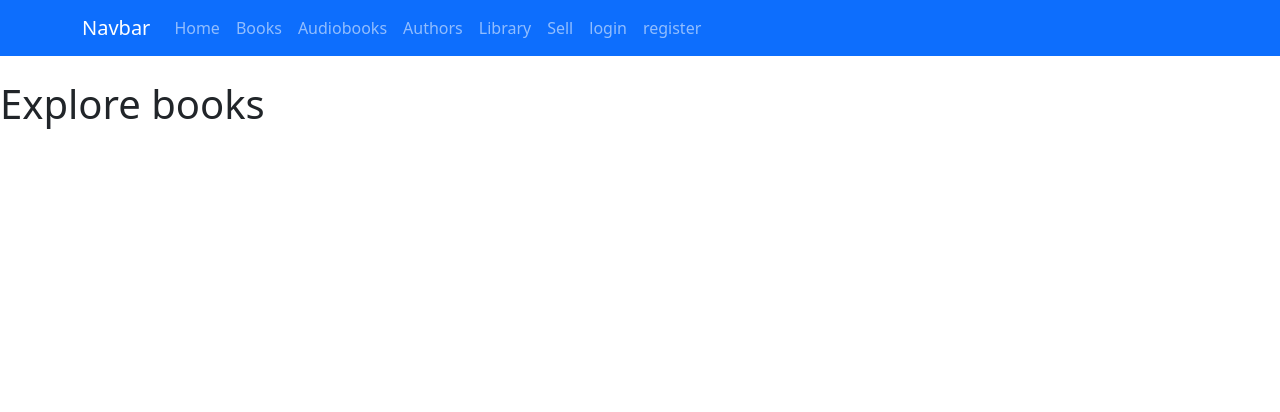
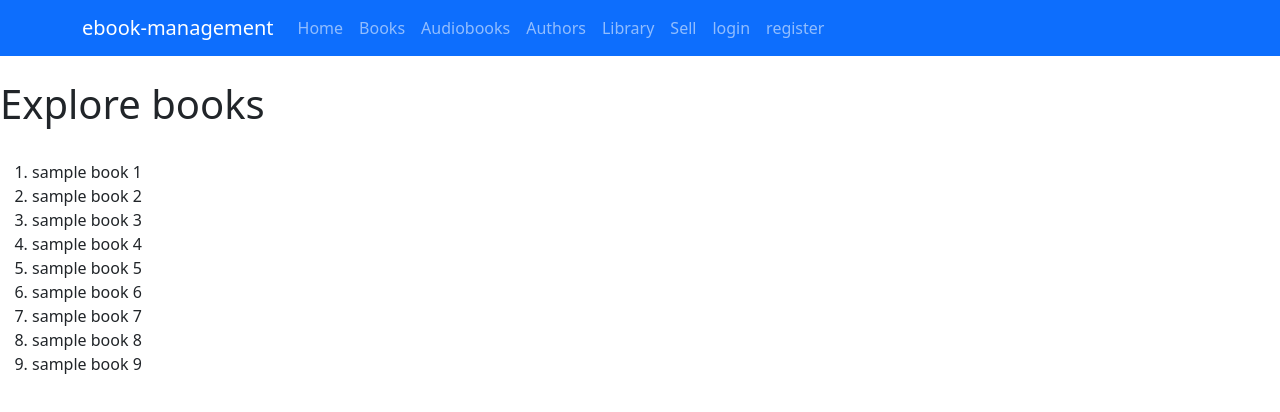
Before and after one commit to swaroopanand10/ebook-management, a React (Create React App) app: page /books in a window 1280 px wide. Shown: the top 412 px of the page. Built offline with nearby package versions, Linux system fonts and the light colour scheme.

Commit message:
updated with a lot of things

```diff
--- a/src/components/books/books.jsx
+++ b/src/components/books/books.jsx
@@ -1,12 +1,25 @@
-import React from 'react';
+import React from 'react'
 // import {FormGroup} from "react-bootstrap";
-import 'bootstrap/dist/css/bootstrap.min.css';
+import 'bootstrap/dist/css/bootstrap.min.css'
 // import {FloatingLabel, Form, Button, FormGroup, FormControl, ControlLabel } from 'react-bootstrap';
 function Books() {
-  return(
+  return (
     <div>
       <h1>Explore books</h1>
-  </div>
-  );
+      <br/>
+      <ol>
+      <li>sample book 1</li>
+      <li>sample book 2</li>
+      <li>sample book 3</li>
+      <li>sample book 4</li>
+      <li>sample book 5</li>
+      <li>sample book 6</li>
+      <li>sample book 7</li>
+      <li>sample book 8</li>
+      <li>sample book 9</li>
+      </ol>
+
+    </div>
+  )
 }
-export default Books;
+export default Books
--- a/src/components/library.jsx
+++ b/src/components/library.jsx
@@ -6,6 +6,10 @@ function Library() {
   return(
     <div>
       <h1>Library</h1>
+      <br/>
+      <br/>
+      <h4>Your purchased books will be shown here</h4>
+      <li>book1</li>
   </div>
   );
 }
--- a/src/components/navbar/user.jsx
+++ b/src/components/navbar/user.jsx
@@ -8,7 +8,7 @@ function Usernavbar() {
       <>
         <Navbar bg='primary' variant='dark'>
           <Container>
-            <Navbar.Brand>Navbar</Navbar.Brand>
+            <Navbar.Brand>ebook-management</Navbar.Brand>
             <Nav className='me-auto'>
               <Nav.Link as={Link} to='/'>
                 Home
```
Also changed, not shown: src/index.js (+6 -6 lines).
